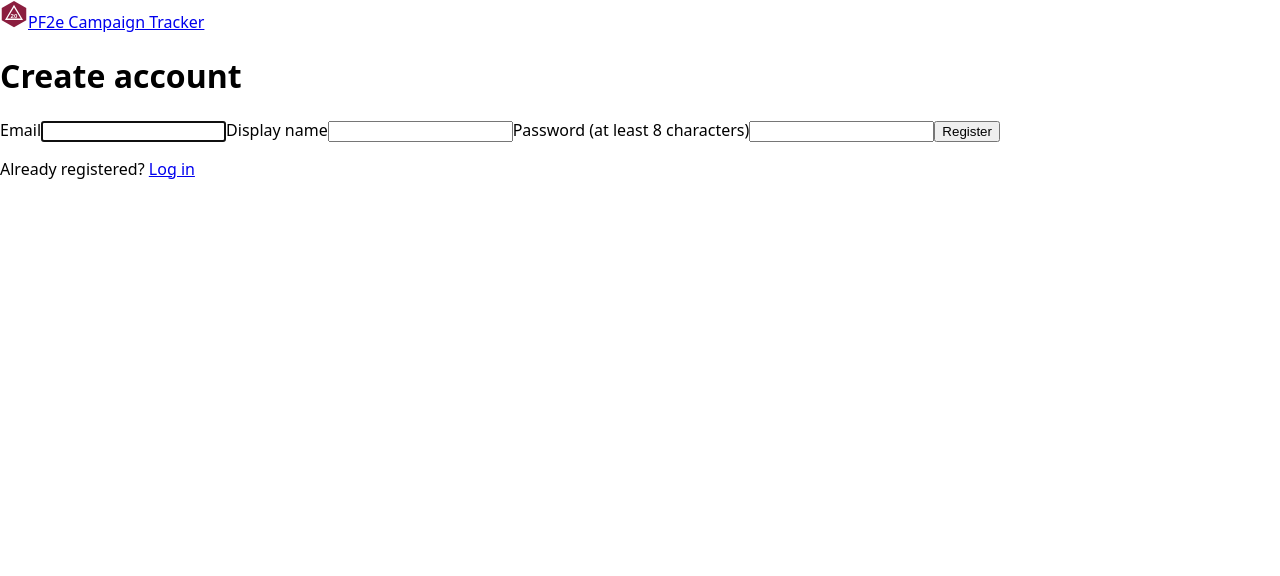
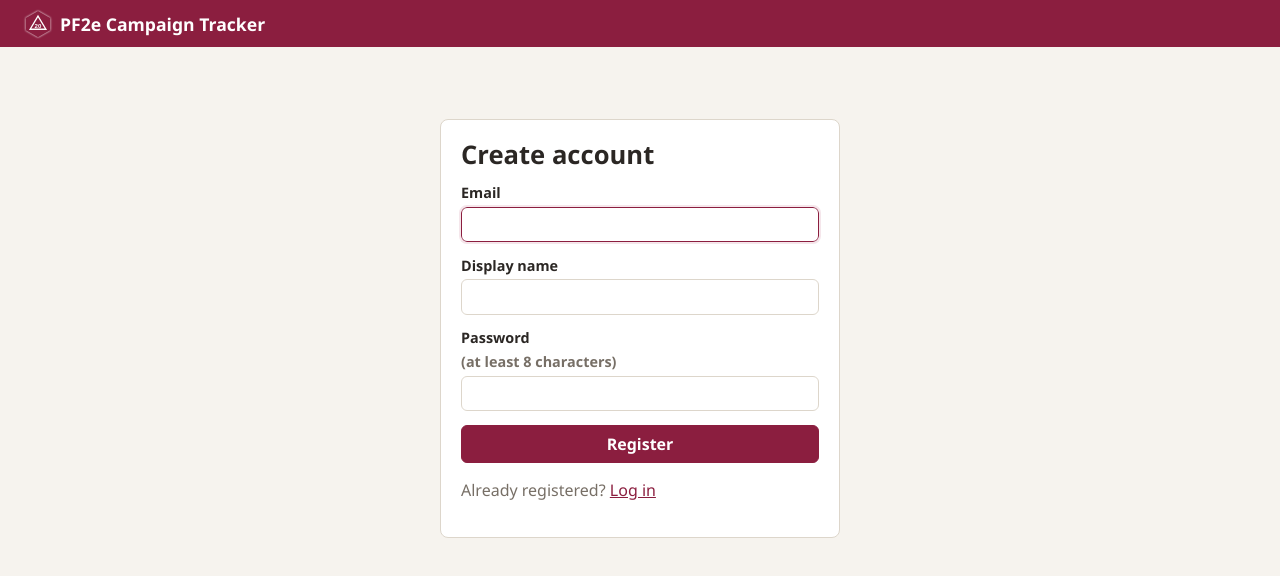
Before and after one commit to DIREG502/pf2e-campaign-tracker, a React (Vite) app in the folder frontend/: page /register in a window 1280 px wide. Shown: the top 576 px of the page. Built offline with nearby package versions, Linux system fonts and the light colour scheme; no server answers.

Commit message:
Add base styles

```diff
--- a/frontend/src/index.css
+++ b/frontend/src/index.css
@@ -1,4 +1,362 @@
+:root {
+  --bg: #f6f3ee;
+  --surface: #ffffff;
+  --border: #ddd6cb;
+  --text: #2b2724;
+  --muted: #776f66;
+  --accent: #8b1e3f;
+  --accent-dark: #6d1631;
+  --accent-soft: #f5e6eb;
+  --danger: #b42318;
+  --ok: #2e7d32;
+  --radius: 8px;
+
+  font-family: 'Segoe UI', system-ui, -apple-system, sans-serif;
+  color: var(--text);
+  background: var(--bg);
+}
+
+* {
+  box-sizing: border-box;
+}
+
 body {
   margin: 0;
-  font-family: system-ui, sans-serif;
+  background: var(--bg);
 }
+
+h1,
+h2,
+h3 {
+  margin: 0 0 0.75rem;
+  line-height: 1.2;
+}
+
+h1 {
+  font-size: 1.6rem;
+}
+
+a {
+  color: var(--accent);
+}
+
+/* ---------- Layout ---------- */
+
+.topbar {
+  display: flex;
+  align-items: center;
+  gap: 1.5rem;
+  padding: 0.6rem 1.5rem;
+  background: var(--accent);
+  color: #fff;
+  flex-wrap: wrap;
+}
+
+.topbar a {
+  color: #fff;
+  text-decoration: none;
+}
+
+.brand {
+  display: flex;
+  align-items: center;
+  gap: 0.5rem;
+  font-weight: 700;
+  font-size: 1.1rem;
+}
+
+.brand img {
+  filter: drop-shadow(0 0 1px #fff);
+}
+
+.topbar nav {
+  display: flex;
+  gap: 0.25rem;
+  flex: 1;
+  flex-wrap: wrap;
+}
+
+.topbar nav a {
+  padding: 0.35rem 0.75rem;
+  border-radius: var(--radius);
+}
+
+.topbar nav a:hover,
+.topbar nav a.active {
+  background: rgba(255, 255, 255, 0.18);
+}
+
+.topbar .user {
+  display: flex;
+  align-items: center;
+  gap: 0.75rem;
+}
+
+.topbar .user .link {
+  color: #fff;
+}
+
+.content {
+  max-width: 1100px;
+  margin: 0 auto;
+  padding: 1.5rem;
+}
+
+.page-header {
+  display: flex;
+  align-items: center;
+  justify-content: space-between;
+  gap: 1rem;
+  margin-bottom: 1rem;
+  flex-wrap: wrap;
+}
+
+.page-header h1 {
+  margin: 0;
+}
+
+.card {
+  background: var(--surface);
+  border: 1px solid var(--border);
+  border-radius: var(--radius);
+  padding: 1.25rem;
+  margin-bottom: 1rem;
+}
+
+.grid {
+  display: grid;
+  grid-template-columns: repeat(auto-fill, minmax(260px, 1fr));
+  gap: 1rem;
+}
+
+.row {
+  display: flex;
+  gap: 0.75rem;
+  align-items: center;
+  flex-wrap: wrap;
+}
+
+.spacer {
+  flex: 1;
+}
+
+.muted {
+  color: var(--muted);
+}
+
+/* ---------- Forms ---------- */
+
+.form {
+  display: flex;
+  flex-direction: column;
+  gap: 0.85rem;
+}
+
+.form-grid {
+  display: grid;
+  grid-template-columns: repeat(auto-fill, minmax(150px, 1fr));
+  gap: 0.75rem;
+}
+
+label {
+  display: flex;
+  flex-direction: column;
+  gap: 0.3rem;
+  font-size: 0.9rem;
+  font-weight: 600;
+}
+
+input,
+select,
+textarea {
+  font: inherit;
+  font-weight: 400;
+  padding: 0.45rem 0.6rem;
+  border: 1px solid var(--border);
+  border-radius: 6px;
+  background: #fff;
+  color: var(--text);
+}
+
+input:focus,
+select:focus,
+textarea:focus {
+  outline: 2px solid var(--accent-soft);
+  border-color: var(--accent);
+}
+
+textarea {
+  min-height: 8rem;
+  resize: vertical;
+}
+
+input[type='color'] {
+  padding: 0.1rem;
+  height: 2.2rem;
+}
+
+button {
+  font: inherit;
+  font-weight: 600;
+  padding: 0.45rem 1rem;
+  border: 1px solid var(--accent);
+  border-radius: 6px;
+  background: var(--accent);
+  color: #fff;
+  cursor: pointer;
+}
+
+button:hover {
+  background: var(--accent-dark);
+}
+
+button:disabled {
+  opacity: 0.6;
+  cursor: default;
+}
+
+button.secondary {
+  background: #fff;
+  color: var(--accent);
+}
+
+button.secondary:hover {
+  background: var(--accent-soft);
+}
+
+button.danger {
+  background: #fff;
+  color: var(--danger);
+  border-color: var(--danger);
+}
+
+button.small {
+  padding: 0.2rem 0.55rem;
+  font-size: 0.85rem;
+}
+
+button.link {
+  background: none;
+  border: none;
+  padding: 0;
+  color: var(--accent);
+  text-decoration: underline;
+}
+
+.error {
+  background: #fdecea;
+  border: 1px solid #f5c2bd;
+  color: var(--danger);
+  border-radius: 6px;
+  padding: 0.6rem 0.8rem;
+}
+
+.error ul {
+  margin: 0.3rem 0 0;
+  padding-left: 1.2rem;
+}
+
+.auth-card {
+  max-width: 400px;
+  margin: 3rem auto;
+}
+
+/* ---------- Tables ---------- */
+
+table {
+  width: 100%;
+  border-collapse: collapse;
+  background: var(--surface);
+}
+
+th,
+td {
+  padding: 0.55rem 0.7rem;
+  border-bottom: 1px solid var(--border);
+  text-align: left;
+}
+
+th {
+  font-size: 0.85rem;
+  color: var(--muted);
+  text-transform: uppercase;
+  letter-spacing: 0.03em;
+}
+
+td.number,
+th.number {
+  text-align: right;
+  font-variant-numeric: tabular-nums;
+}
+
+tfoot td {
+  font-weight: 700;
+}
+
+/* ---------- Small pieces ---------- */
+
+.tag {
+  display: inline-block;
+  padding: 0.1rem 0.5rem;
+  margin: 0 0.25rem 0.25rem 0;
+  border-radius: 999px;
+  background: var(--accent-soft);
+  color: var(--accent-dark);
+  font-size: 0.8rem;
+}
+
+button.tag {
+  border: none;
+  font-weight: 400;
+}
+
+button.tag.active {
+  background: var(--accent);
+  color: #fff;
+}
+
+.swatch {
+  display: inline-block;
+  width: 0.85rem;
+  height: 0.85rem;
+  border-radius: 3px;
+  vertical-align: middle;
+  margin-right: 0.4rem;
+}
+
+.stat {
+  display: inline-flex;
+  flex-direction: column;
+  align-items: center;
+  min-width: 3.2rem;
+  padding: 0.3rem 0.4rem;
+  border: 1px solid var(--border);
+  border-radius: 6px;
+  background: var(--bg);
+}
+
+.stat .label {
+  font-size: 0.7rem;
+  color: var(--muted);
+  text-transform: uppercase;
+}
+
+.stat .value {
+  font-weight: 700;
+}
+
+.hp-bar {
+  height: 6px;
+  background: #eee;
+  border-radius: 3px;
+  overflow: hidden;
+}
+
+.hp-bar > div {
+  height: 100%;
+  background: var(--ok);
+}
+
+.hp-bar.low > div {
+  background: var(--danger);
+}
```
